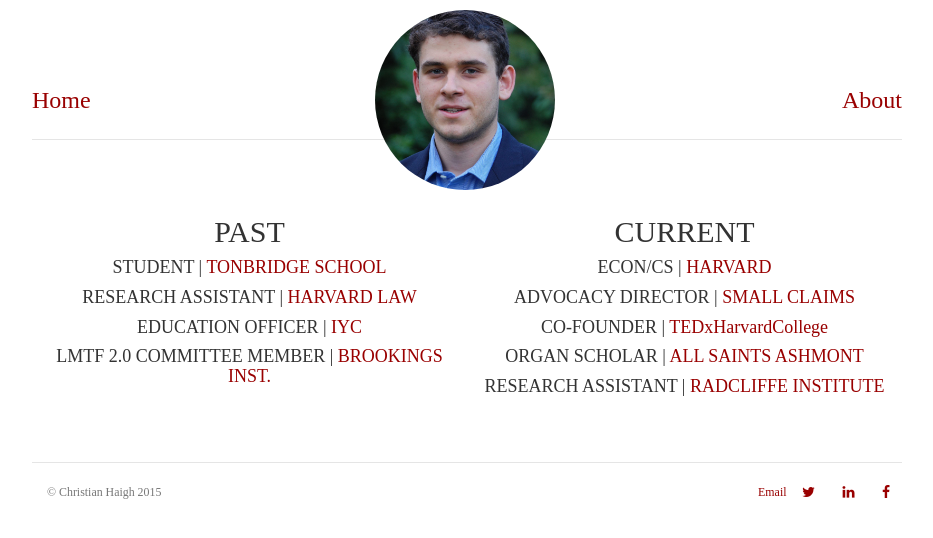
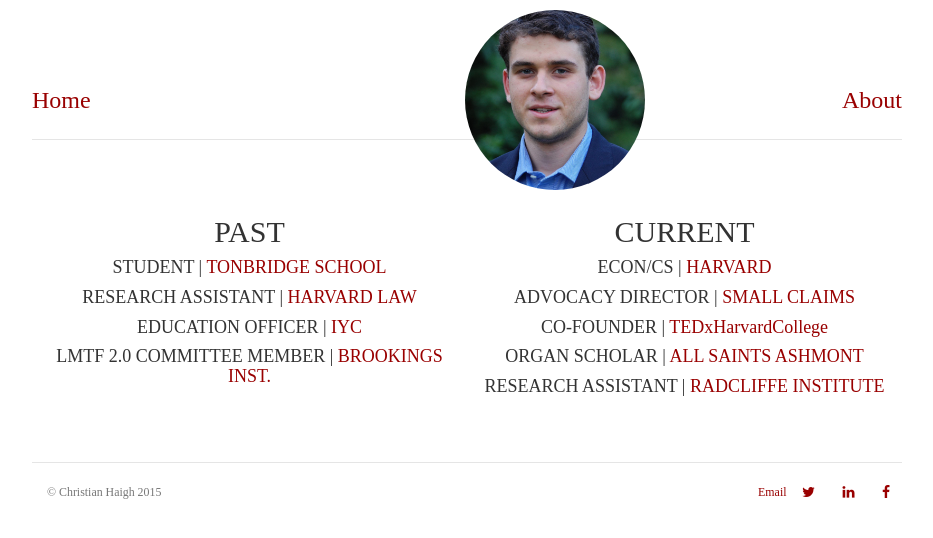
Before and after one commit to christianhaigh/christianhaigh.github.io, a Jekyll site: the page built from index.html, in a window 1280 px wide. Shown: the top 538 px of the page, without its empty margins (175-1108 px from the left). Built offline with Jekyll 4.4.1, drawn with Linux system fonts in a browser that asks for light colours.

Commit message:
Update main.css

```diff
--- a/css/main.css
+++ b/css/main.css
@@ -49,7 +49,7 @@
 }
 .img-circle {
     position: absolute;
-    right: 50%;
+    left: 50%;
     top: 10px;
     margin-right: -90px;
 }
```
